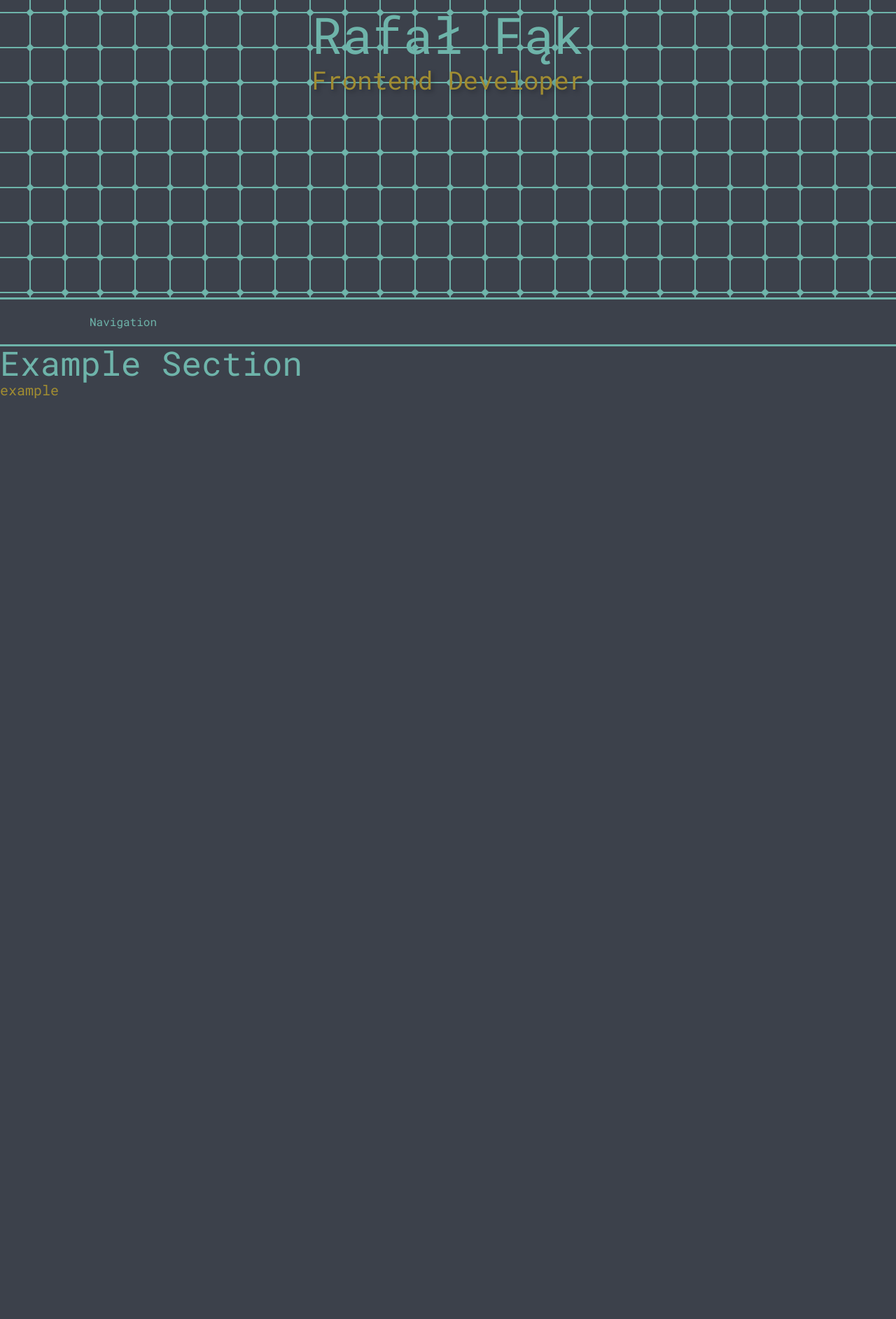
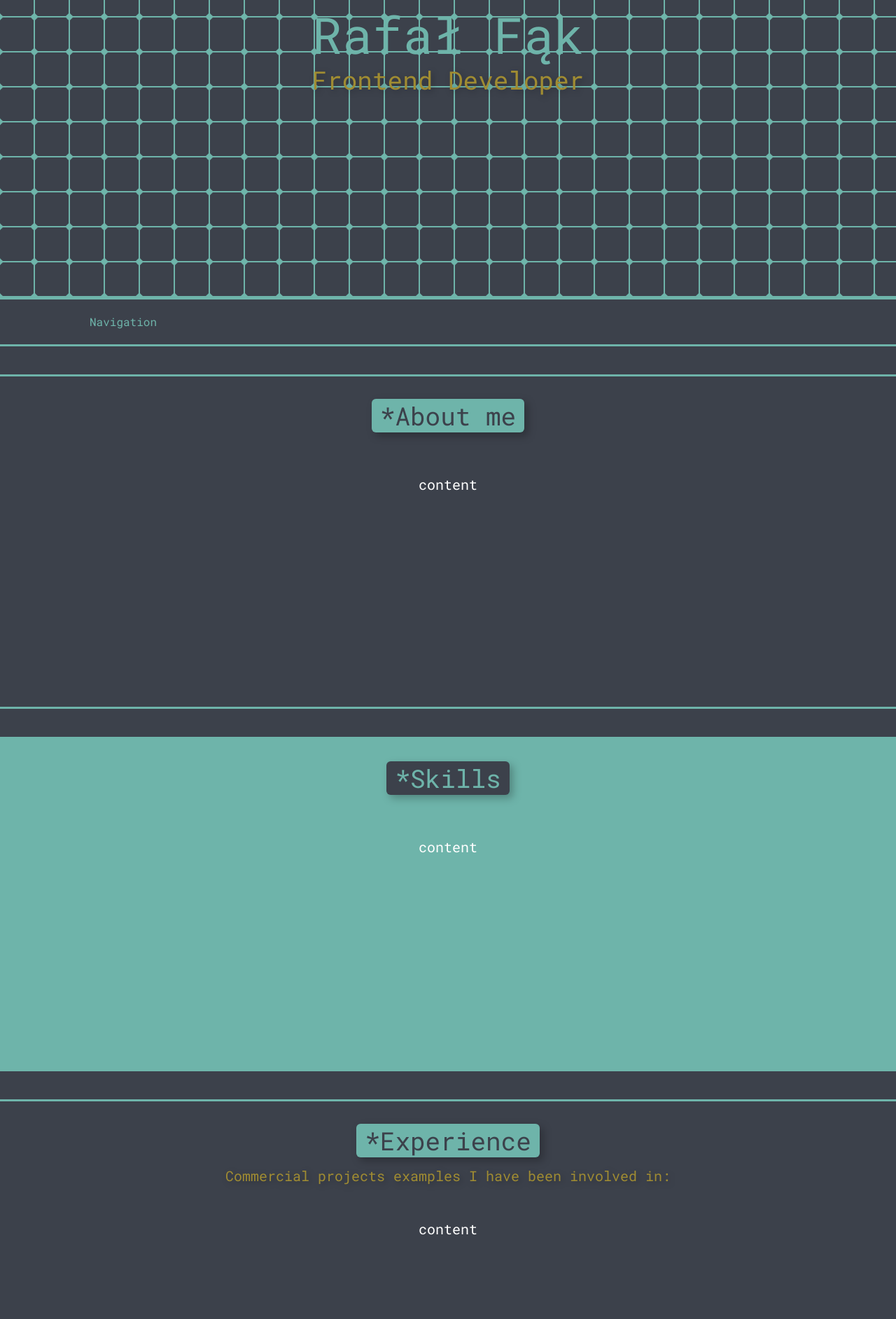
Before and after one commit to seal144/about-me, a Next.js app: page / in a window 1280 px wide. Shown: the part 375-2260 px from the top of the page at 70% size. Before the commit the page ends 1670 px from the top, so only its background shows below. Built offline with nearby package versions, Linux system fonts and the light colour scheme.

Commit message:
feat(Home): sections

```diff
--- a/app/page.tsx
+++ b/app/page.tsx
@@ -1,17 +1,23 @@
 import BackgroundAnimation from '@/app/ui/home/background-animation';
 import HeroSection from '@/app/ui/home/hero-section';
 import Navigation from '@/app/ui/navigation';
+import Section from '@/app/ui/section';
 
 export default function Home() {
   return (
     <main className="flex flex-col">
       <BackgroundAnimation />
       <HeroSection />
-      <Navigation />
-      <section className="min-h-screen bg-background">
-        <h1 className="text-5xl">Example Section</h1>
-        <p className="text-xl text-secondary">example </p>
-      </section>
+      <Navigation className="mb-section" />
+      <Section title="About me">
+        <p className="text-foreground text-xl h-[300px] mt-12">content</p>
+      </Section>
+      <Section title="Skills" backgroundPrimary>
+        <p className="text-foreground text-xl h-[300px] mt-12">content</p>
+      </Section>
+      <Section title="Experience" subtitle="Commercial projects examples I have been involved in:">
+        <p className="text-foreground text-xl h-[300px] mt-12">content</p>
+      </Section>
     </main>
   );
 }
--- /dev/null
+++ b/app/ui/header.tsx
@@ -0,0 +1,28 @@
+import clsx from 'clsx';
+
+const Header = ({ reversed = false, title, subtitle }: { reversed?: boolean; title: string; subtitle?: string }) => {
+  return (
+    <>
+      <h2
+        className={clsx('w-fit text-background text-3xl px-3 py-1 drop-shadow-l rounded-md sm:text-4xl', {
+          'bg-primary': !reversed,
+          'bg-background': reversed,
+          'text-background': !reversed,
+          'text-primary': reversed,
+        })}
+      >
+        *{title}
+      </h2>
+      <h3
+        className={clsx('text-xl mt-3 drop-shadow-s', {
+          'text-secondary': !reversed,
+          'text-foreground': reversed,
+        })}
+      >
+        {subtitle}
+      </h3>
+    </>
+  );
+};
+
+export default Header;
--- a/app/ui/navigation.tsx
+++ b/app/ui/navigation.tsx
@@ -1,6 +1,6 @@
-const Navigation = () => {
+const Navigation = ({ className }: { className?: string }) => {
   return (
-    <section className="bg-background py-5 border-y-[3px] sticky top-0">
+    <section className={`bg-background py-5 border-y sticky top-0 z-[100] ${className}`}>
       <div className="container">Navigation</div>
     </section>
   );
--- /dev/null
+++ b/app/ui/section.tsx
@@ -0,0 +1,30 @@
+import { ReactElement } from 'react';
+import clsx from 'clsx';
+import Header from './header';
+
+const Section = ({
+  backgroundPrimary = false,
+  children,
+  title,
+  subtitle,
+}: {
+  children: ReactElement;
+  backgroundPrimary?: boolean;
+  title?: string;
+  subtitle?: string;
+}) => {
+  return (
+    <section
+      className={clsx('bg-background py-8 mb-section border-y', {
+        'bg-primary': backgroundPrimary,
+      })}
+    >
+      <div className="container flex flex-col items-center">
+        {title && <Header reversed={backgroundPrimary} title={title} subtitle={subtitle} />}
+        {children}
+      </div>
+    </section>
+  );
+};
+
+export default Section;
--- a/tailwind.config.ts
+++ b/tailwind.config.ts
@@ -28,9 +28,17 @@ const config: Config = {
         lg: '8rem',
       },
     },
-    dropShadow: {
-      s: '3px 3px 3px rgba(0, 0, 0, .3)',
-      l: '5px 5px 5px rgba(0, 0, 0, .3)',
+    extend: {
+      dropShadow: {
+        s: '3px 3px 4px rgba(0, 0, 0, .25)',
+        l: '5px 5px 6px rgba(0, 0, 0, .25)',
+      },
+      borderWidth: {
+        DEFAULT: '3px',
+      },
+      spacing: {
+        section: '40px',
+      },
     },
   },
   plugins: [],
```
Also changed, not shown: package.json (+6 -5 lines), 1 other file (tests, documents, lock files or other folders).
